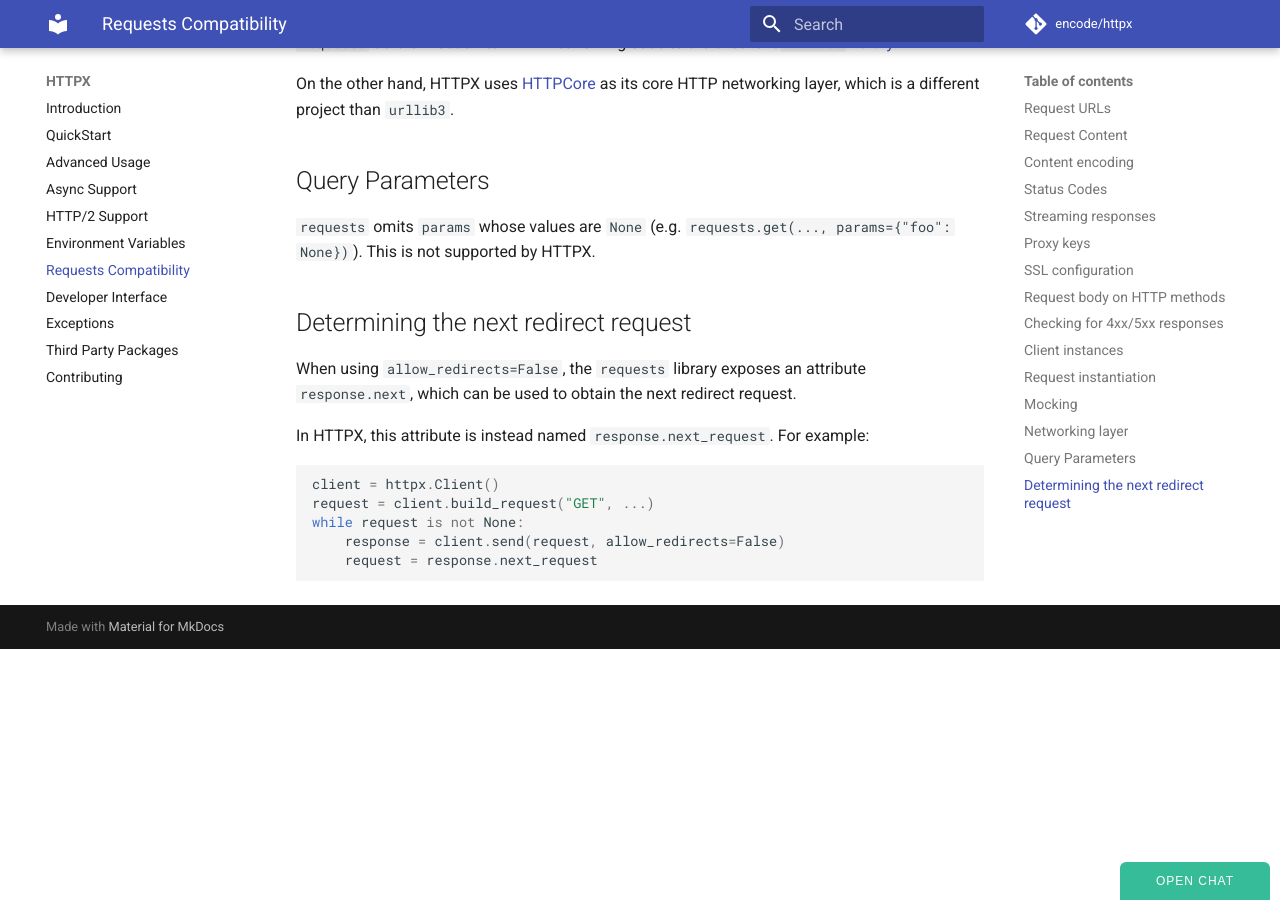
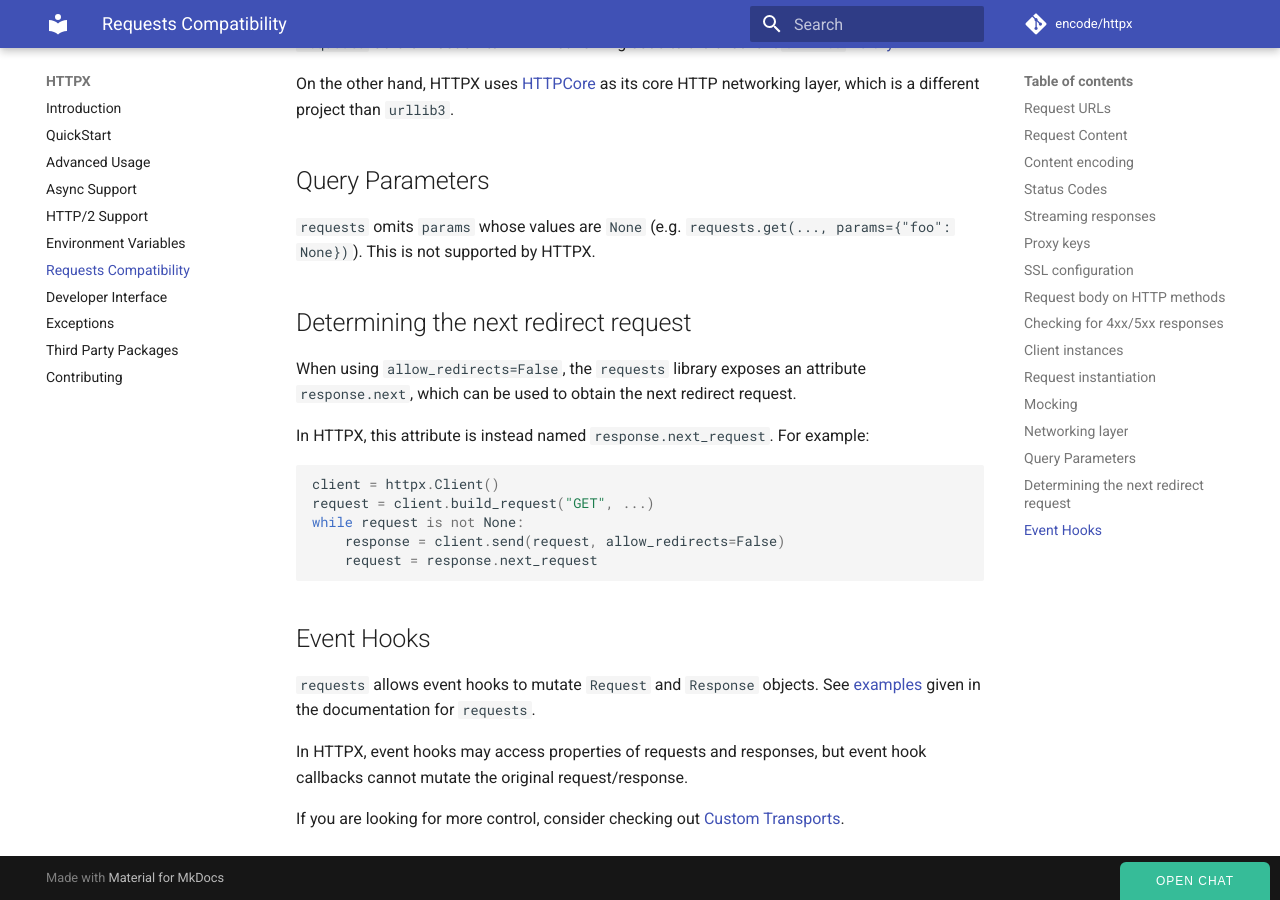
Before and after one commit to WorldStar0126/httpx, an MkDocs documentation site: the page built from docs/compatibility.md, in a window 1280 px wide and 900 px high, scrolled down 3596 px. Built offline with MkDocs 1.6.1 and Material for MkDocs 9.7.7, drawn with Linux system fonts in a browser that asks for light colours; comment, search, counter and statistics services are not loaded.

Commit message:
Updates compatibility guide to address event hooks (#1436)
* Updates compatibility guide to address event hooks

In `requests`, event hook callbacks can mutate response/request objects. In HTTPX, this is not the case.
Added text to address this difference, and added a link to the best alternate HTTPX offers in this circumstance.

More context:
https://github.com/encode/httpx/issues/1343#issuecomment-703223097

* Apply suggestions from code review

Co-authored-by: Florimond Manca <florimond.manca@gmail.com>

Co-authored-by: Florimond Manca <florimond.manca@gmail.com>

````diff
--- a/docs/compatibility.md
+++ b/docs/compatibility.md
@@ -135,3 +135,11 @@ while request is not None:
     response = client.send(request, allow_redirects=False)
     request = response.next_request
 ```
+
+## Event Hooks
+
+`requests` allows event hooks to mutate `Request` and `Response` objects. See [examples](https://requests.readthedocs.io/en/master/user/advanced/#event-hooks) given in the documentation for `requests`.
+
+In HTTPX, event hooks may access properties of requests and responses, but event hook callbacks cannot mutate the original request/response.
+
+If you are looking for more control, consider checking out [Custom Transports](advanced.md#custom-transports).
````
